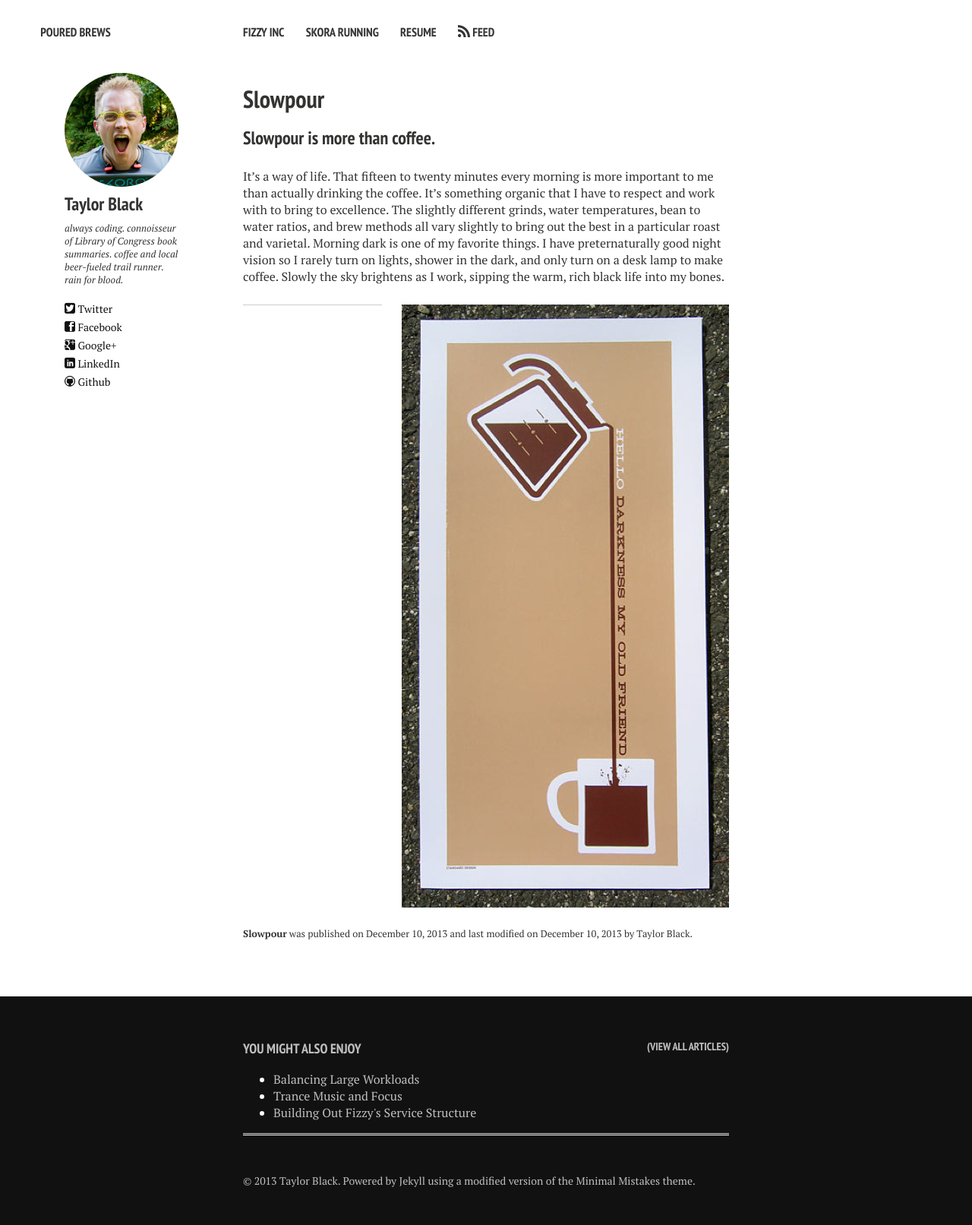
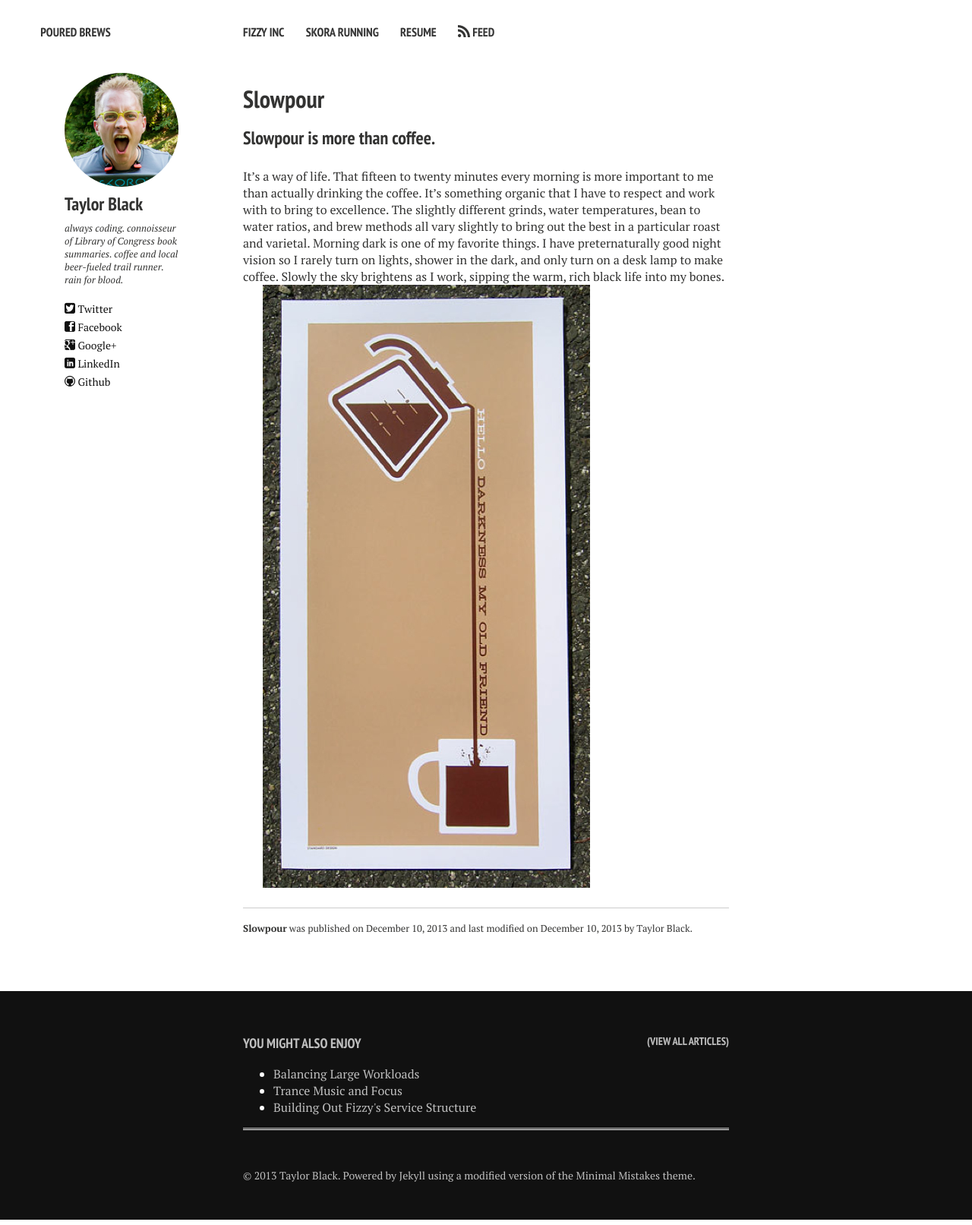
Before and after one commit to pourbrew/pourbrew.github.io, a Jekyll site: the page built from _posts/2013-12-10-slowpour.md, in a window 1280 px wide. Shown: the whole page at 76% size. Built offline with Jekyll 4.4.1, drawn with Linux system fonts in a browser that asks for light colours; nearby versions of some CDN libraries; Markdown is read by kramdown in place of the engine named in the settings; comment, search, counter and statistics services are not loaded.

Commit message:
edits to slowpour

```diff
--- a/_posts/2013-12-10-slowpour.md
+++ b/_posts/2013-12-10-slowpour.md
@@ -13,5 +13,5 @@
 It's a way of life. That fifteen to twenty minutes every morning is more important to me than actually drinking the coffee. It's something organic that I have to respect and work with to bring to excellence. The slightly different grinds, water temperatures, bean to water ratios, and brew methods all vary slightly to bring out the best in a particular roast and varietal.
 Morning dark is one of my favorite things. I have preternaturally good night vision so I rarely turn on lights, shower in the dark, and only turn on a desk lamp to make coffee. Slowly the sky brightens as I work, sipping the warm, rich black life into my bones.
 
-![Tom Pappalardo]({{ site.url }}/images/hellodarkness.jpg)
-{: .image-pull-right}
+
+![Hello Darkness, My Old Friend]({{ site.url }}/images/hellodarkness.jpg "Photo credit to Tom Pappalardo")
```
